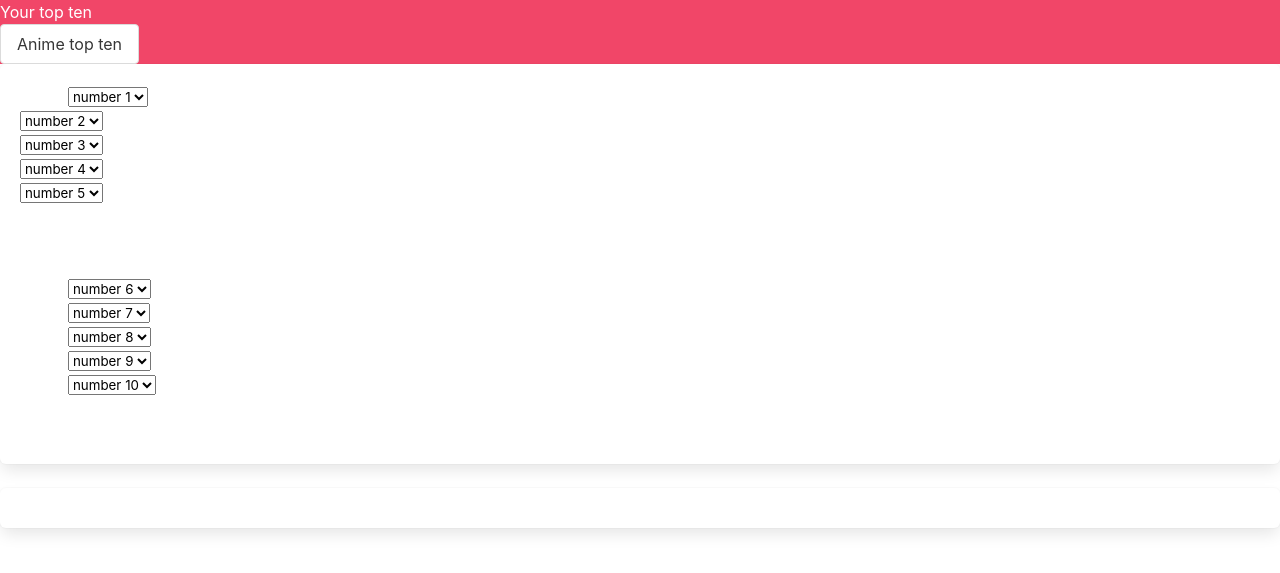
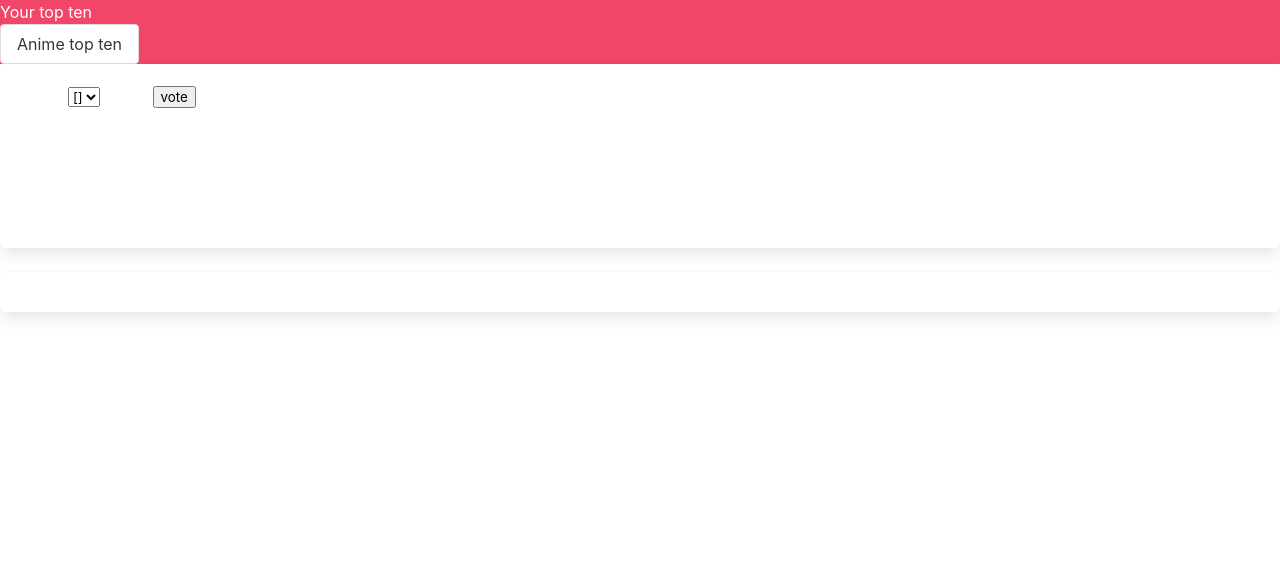
Before and after one commit to koatz55/Group_project_July, a Flask app: template flask_app/templates/dashboard.html in a window 1280 px wide. Shown: the top 573 px of the page. Run offline with Flask 3, Linux system fonts and the light colour scheme; the template is opened without the code that fills it: most values are stand-ins (such as "Sample title", 1, 10 or a date in 2020).

Commit message:
almost there

```diff
--- a/flask_app/templates/dashboard.html
+++ b/flask_app/templates/dashboard.html
@@ -16,35 +16,38 @@
     </section>
 
     <div class="box">
-        <!-- <h1>JavaScript Arrays</h1>
-        <h2>The forEach() Method</h2>
-
-        <p>Call a function once for each array element:</p> -->
-        <selection id="demo" class="section"></selection>
-
+        <form action="/vote">
+            <selection class="section">
+                <select >
+                    {% for anime in animes %}
+                    <option value={{anime.id}}>{{anime.name}}</option>
+                    {% endfor %}
+                </select>
+            </selection>
+            <input type="submit" value="vote" class="btn btn-success">
+        </form>
         <br>
         <div id="demo2" class="section"></div>
 
-
-        <!-- <select id="v">
-            <option>
-                number 1
-            </option>
-        </select> -->
     </div>
     <div class="box">
 
     </div>
-        <script>
-            const numbers = [1, 2, 3, 4, 5,];
 
-            let txt = "";
+    <!-- <h1>JavaScript Arrays</h1>
+    <h2>The forEach() Method</h2>
 
-            numbers.forEach(myFunction);
-            document.getElementById("demo").innerHTML = txt
+    <p>Call a function once for each array element:</p> -->
+    <!-- <script>
+        const numbers = [1, 2, 3, 4, 5,];
+
+        let txt = "";
+
+        numbers.forEach(myFunction);
+        document.getElementById("demo").innerHTML = txt
 
             function myFunction(value, index, array) {
-            txt += "<select><option>"+"number " + value+ "</option>{% for dojo in all_dojos %}<option value={{dojo.id}}>{{dojo.name}}</option>{% endfor %} </select>" + "<br>";
+            txt += "<select><option>"+"number " + value+ ";
             }
             let txt2 = "";
             const numbers2= [6, 7, 8, 9, 10];
@@ -54,6 +57,6 @@
             function myFunction2(value, index, array) {
             txt2 += "<select><option>"+"number " + value+ "</option></option>{% for dojo in all_dojos %}<option value={{dojo.id}}>{{dojo.name}}</option>{% endfor %} </select>" + "<br>";
             }
-        </script>
+        </script> -->
 </body>
 </html>
```
Also changed, not shown: flask_app/controllers/anime_controller.py (+5 -3 lines).
